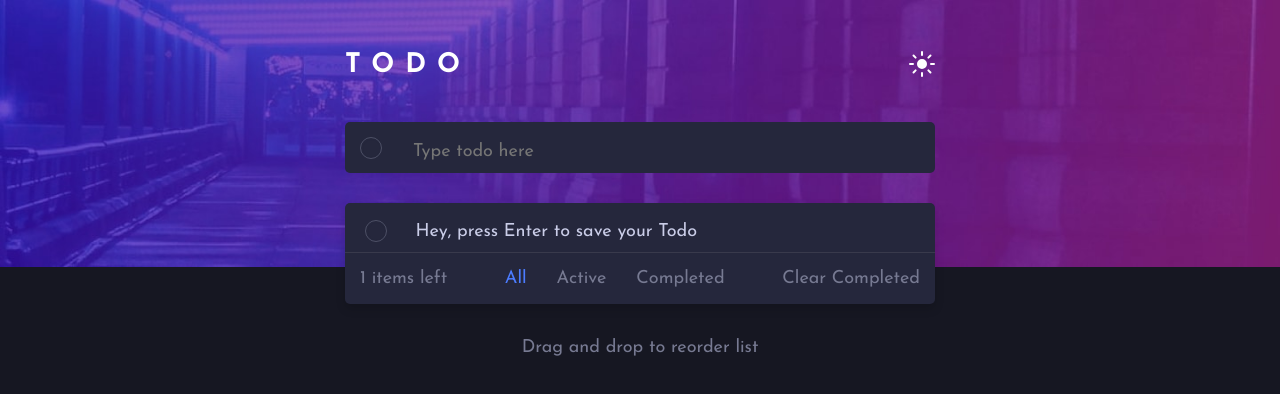
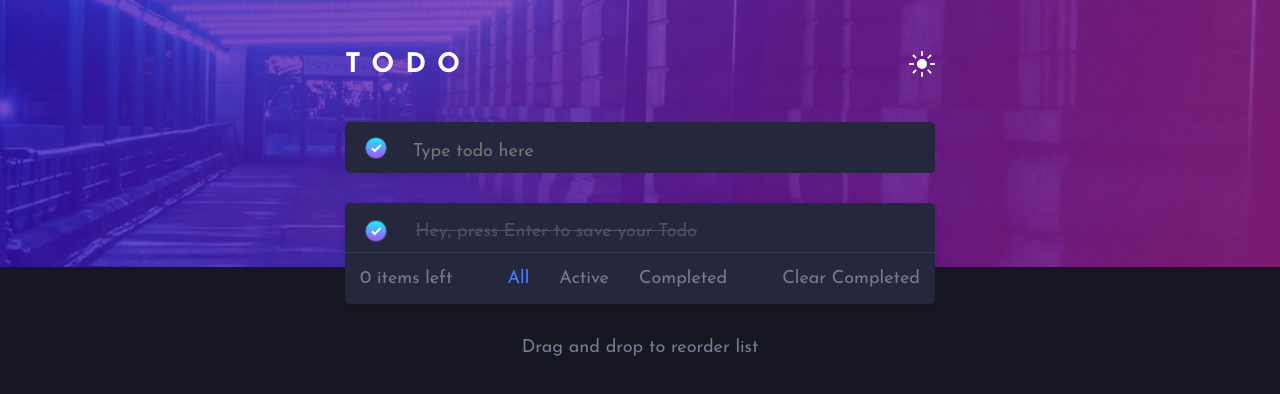
Before and after one commit to alisariyer/todo-app, a React (Create React App) app: page / in a window 1280 px wide. Both pictures are taken after a click on the element 371 px from the left and 148 px from the top of the page. Shown: the top 394 px of the page. Built offline with nearby package versions, Linux system fonts and the light colour scheme.

Commit message:
1. Fix isCompleted missing error 2. Add select all feature

```diff
--- a/src/App.js
+++ b/src/App.js
@@ -11,7 +11,25 @@ export default function App() {
 
   const [todoList, setTodoList] = useState(() => JSON.parse(localStorage.getItem('todoList')) || [ { id: 0, content: 'Hey, press Enter to save your Todo', isCompleted: false}]);
 
+  // to manage no-completed todo item number
   const [remainingTodos, setRemainingTodos] = useState(() => todoList.filter(todo => todo.isCompleted).length)
+
+  const [newTodo, setNewTodo] = useState('');
+
+  const [selectAll, setSelectAll] = useState(false);
+
+  // 0: All (default), 1: Active, 2: Completed
+  const [showStatus, setShowStatus] = useState(0);
+
+  const filteredTodoList = todoList.filter(todo => {
+    console.log('todo');
+    if (showStatus === 1) {
+      return !todo.isCompleted
+    } else if (showStatus === 2) {
+      return todo.isCompleted
+    }
+    return true;
+  })
 
   useEffect(() => {
     localStorage.setItem('todoList', JSON.stringify(todoList))
@@ -19,17 +37,17 @@ export default function App() {
     console.warn('useEffect ran!');
   }, [todoList])
 
-  const [newTodo, setNewTodo] = useState('');
 
   const handleAddTodo = (e) => {
     if (e.code === 'Enter' || e.code === 'NumpadEnter' || e.key === 'Enter' || e.key === 'NumpadEnter') {
       if (newTodo.trim().length !== 0) {
-        setTodoList([...todoList, { id: nanoid(), content: newTodo}])
+        setTodoList([...todoList, { id: nanoid(), content: newTodo, isCompleted: false}])
         setNewTodo('');
       }
     }
   }
 
+  // to handle checked todo item indicating completed
   const handleCheck = (todoId) => {
     setTodoList(prevTodoList => prevTodoList.map(
       todo => todo.id !== todoId ? todo : {
@@ -40,6 +58,24 @@ export default function App() {
     ))
   }
 
+  const handleShowStatus = (statusCode) => {
+    setShowStatus(statusCode);
+  }
+
+  const handleClearCompleted = () => {
+    setTodoList(prevTodoList => prevTodoList.filter(
+      todo => !todo.isCompleted
+    ))
+  }
+
+  const handleSelectAll = () => {
+    setSelectAll(prevState => !prevState);
+  }
+
+  useEffect(() => {
+    setTodoList( prevTodoList => prevTodoList.map(todo => ({...todo, isCompleted: selectAll})));
+  }, [selectAll])
+
   return (
     <div className={`container-fluid p-5 ${isLightTheme ? "light-theme" : ""}`}>
       <div className="bg"></div>
@@ -48,13 +84,18 @@ export default function App() {
         newTodo={newTodo}
         onTodoChange={(value) => setNewTodo(value)}
         onTodoKeyPress={handleAddTodo}
+        selectAll={selectAll}
+        handleSelectAll={handleSelectAll}
       />
       <ItemList
         remainingTodos={remainingTodos}
-        todoList={todoList}
+        todoList={filteredTodoList}
         handleCheck={handleCheck}
+        showStatus={showStatus}
+        handleShowStatus={handleShowStatus}
+        handleClearCompleted={handleClearCompleted}
       />
-      <FilterMenu />
+      <FilterMenu showStatus={showStatus} handleShowStatus={handleShowStatus}/>
       <div className="instructions text-center my-5">
         Drag and drop to reorder list
       </div>
--- a/src/components/FilterMenu.js
+++ b/src/components/FilterMenu.js
@@ -1,12 +1,21 @@
 import React from "react";
 
-export default function FilterMenu() {
+export default function FilterMenu( { showStatus, handleShowStatus }) {
   return (
     <div className="filter-menu-mobile list-group shadow">
       <div className="list-group-item  border-radius border-0 d-flex justify-content-center align-items-center">
-        <span className="menu-item active mx-4">All</span>
-        <span className="menu-item mx-4">Active</span>
-        <span className="menu-item mx-4">Completed</span>
+        <span
+            className={`menu-item mx-4 ${showStatus === 0 ? "active" : ""}`}
+            onClick={() => handleShowStatus(0)}
+          >All</span>
+          <span
+            className={`menu-item mx-4 ${showStatus === 1 ? "active" : ""}`}
+            onClick={() => handleShowStatus(1)}
+          >Active</span>
+          <span
+            className={`menu-item mx-4 ${showStatus === 2 ? "active" : ""}`}
+            onClick={() => handleShowStatus(2)}
+          >Completed</span>
       </div>
     </div>
   );
--- a/src/components/Input.js
+++ b/src/components/Input.js
@@ -1,12 +1,23 @@
 import React from "react";
+import CheckIcon from "./../images/icon-check.svg";
 
-export default function Input( {newTodo, onTodoChange, onTodoKeyPress}) {
+export default function Input({
+  newTodo,
+  onTodoChange,
+  onTodoKeyPress,
+  handleSelectAll,
+  selectAll,
+}) {
   return (
     <div className="list-group">
       <div className="list-group-item border-radius border-0 p-4">
         <div className="row">
-          <div className="col-1">
-            <div className="check-container">
+          <div className={`col-1 ${selectAll ? "checked" : ""}`}>
+            <div
+              className="check-container bg-check mx-auto"
+              onClick={() => handleSelectAll()}
+            >
+              <img src={CheckIcon} alt="check" />
             </div>
           </div>
           <div className="col-11">
@@ -17,7 +28,8 @@ export default function Input( {newTodo, onTodoChange, onTodoKeyPress}) {
               className="todo-input"
               type="text"
               placeholder="Type todo here"
-              autoFocus />
+              autoFocus
+            />
           </div>
         </div>
       </div>
--- a/src/components/ItemList.js
+++ b/src/components/ItemList.js
@@ -1,11 +1,12 @@
 import React from "react";
 import TodoItem from "./TodoItem";
 
-export default function ItemList({ todoList, handleCheck, remainingTodos }) {
+export default function ItemList({ todoList, handleCheck, remainingTodos, showStatus, handleShowStatus, handleClearCompleted }) {
 
   const list = todoList.map((todo) => {
     return <TodoItem key={todo.id} todo={todo} handleCheck={handleCheck}/>;
   });
+
   return (
     <div className="list-group shadow my-5 border-radius">
       {list}
@@ -14,11 +15,20 @@ export default function ItemList({ todoList, handleCheck, remainingTodos }) {
           <span className="remain-item">{remainingTodos}</span> items left
         </p>
         <div className="filter-menu-desktop">
-          <span className="menu-item active mx-4">All</span>
-          <span className="menu-item mx-4">Active</span>
-          <span className="menu-item mx-4">Completed</span>
+          <span
+            className={`menu-item mx-4 ${showStatus === 0 ? "active" : ""}`}
+            onClick={() => handleShowStatus(0)}
+          >All</span>
+          <span
+            className={`menu-item mx-4 ${showStatus === 1 ? "active" : ""}`}
+            onClick={() => handleShowStatus(1)}
+          >Active</span>
+          <span
+            className={`menu-item mx-4 ${showStatus === 2 ? "active" : ""}`}
+            onClick={() => handleShowStatus(2)}
+          >Completed</span>
         </div>
-        <p className="menu-item">Clear Completed</p>
+        <p className="menu-item" onClick={() => handleClearCompleted()}>Clear Completed</p>
       </div>
     </div>
   );
--- a/src/components/TodoItem.js
+++ b/src/components/TodoItem.js
@@ -3,7 +3,6 @@ import CheckIcon from "./../images/icon-check.svg";
 import CrossIcon from "./../images/icon-cross.svg";
 
 export default function TodoItem({ todo, handleCheck }) {
-console.log(todo);
   return (
     <div
       className={`${todo.isCompleted ? "checked" : ""} list-group-item border-0 p-4 align-items-center`}
```
